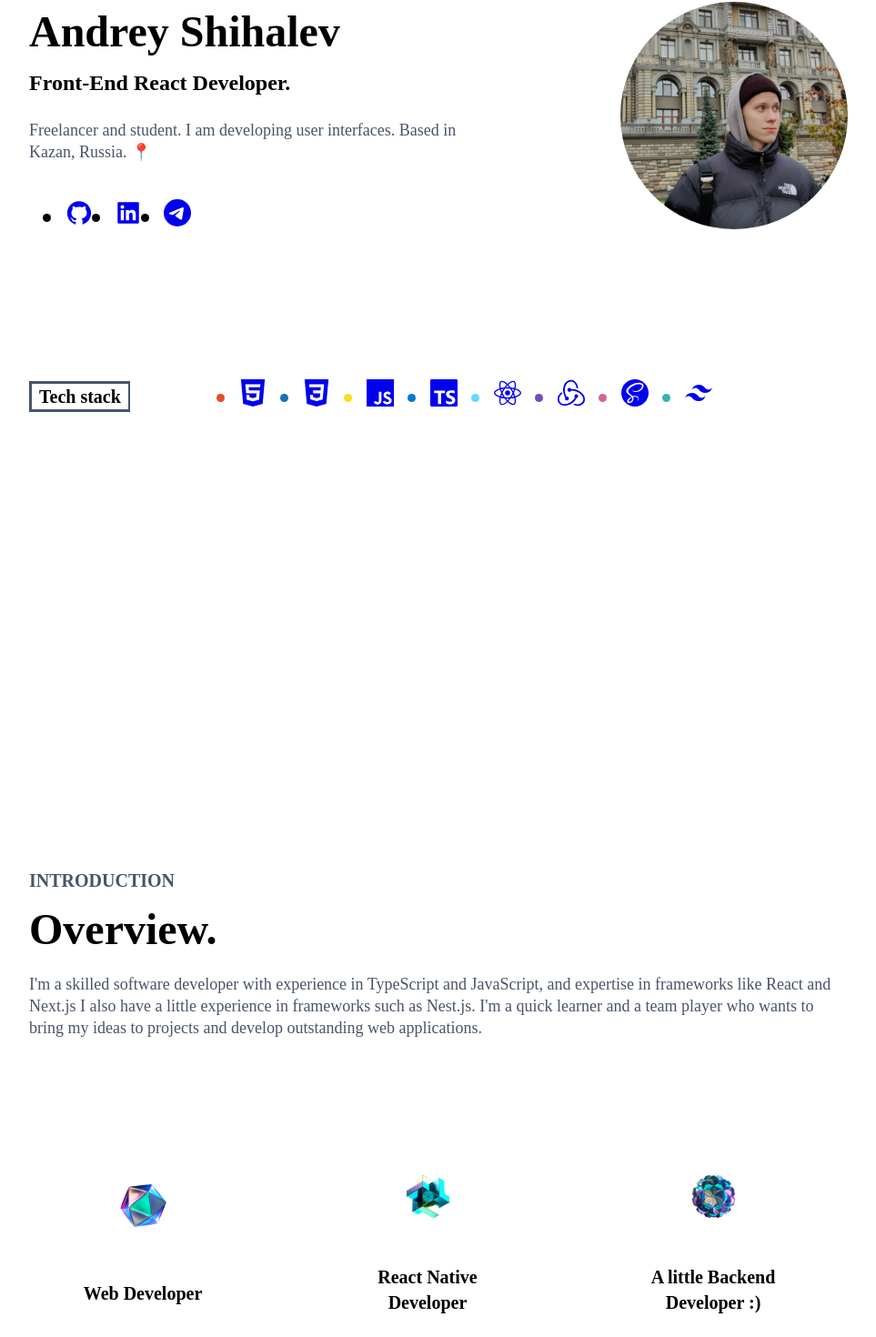
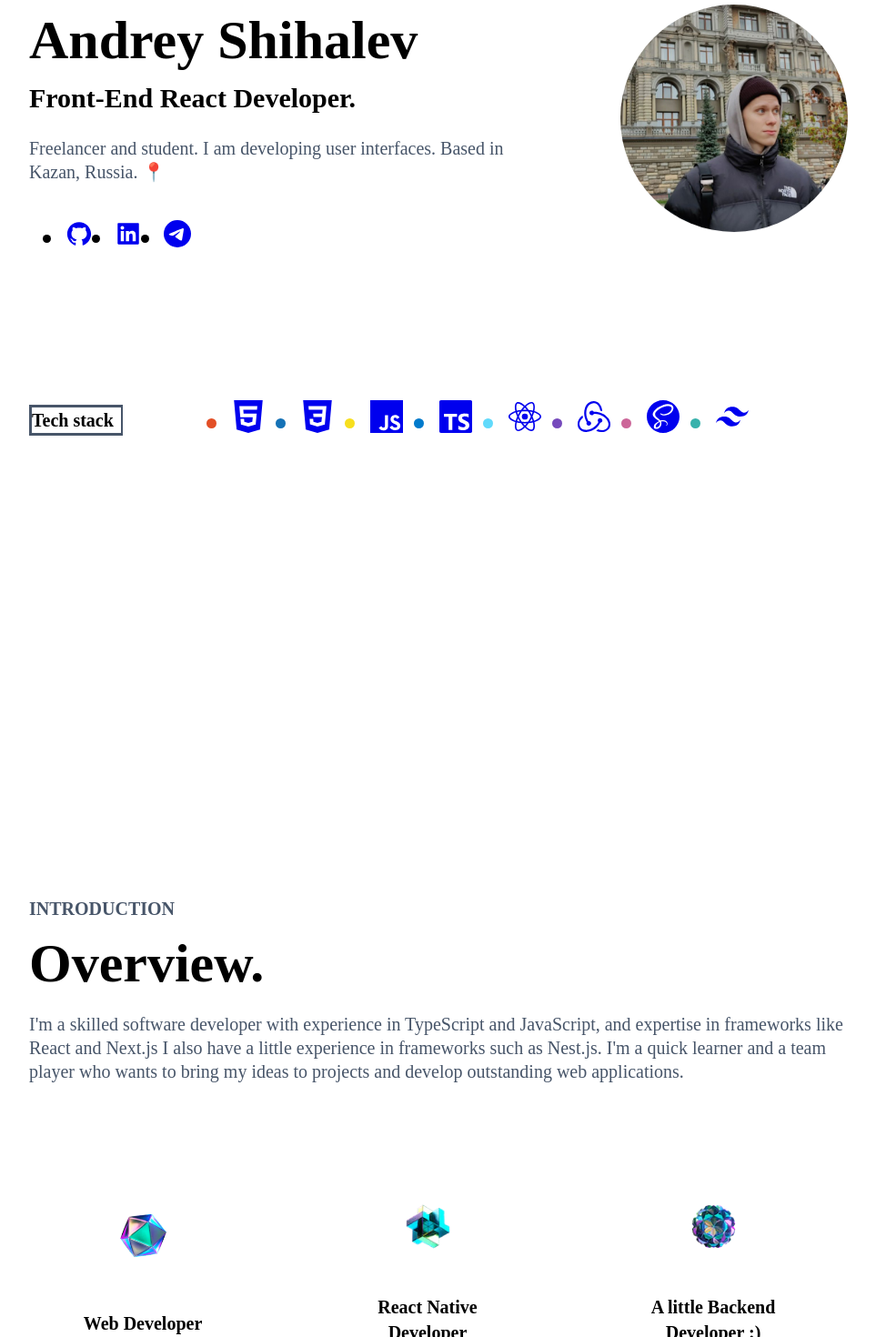
Before and after one commit to aanndrewss/my-bio-app, a Next.js app: page /home/Home in a window 1280 px wide. Shown: the part 263-1733 px from the top of the page at 91% size, without its empty margins (158-1121 px from the left). Built offline with nearby package versions, Linux system fonts and the light colour scheme.

Commit message:
Fixed some styles

```diff
--- a/src/components/about/About.module.scss
+++ b/src/components/about/About.module.scss
@@ -1,11 +1,11 @@
 @import '../../styles/media';
 .wrapper {
-	@apply flex h-screen items-center justify-center py-24;
+	@apply flex h-screen justify-center pt-24;
 	@include media(tablet) {
 		@apply h-auto;
 	}
 	.content {
-		@apply flex w-full flex-col;
+		@apply flex w-full flex-col justify-center;
 		@include media(tablet) {
 			@apply items-center;
 		}
@@ -24,7 +24,7 @@
 			}
 		}
 		.cardList {
-			@apply mt-20 grid grid-cols-3  gap-10;
+			@apply mt-16 grid grid-cols-3  gap-10;
 			@include media(tablet) {
 				@apply mt-10 grid-cols-2 gap-6;
 			}
--- a/src/components/hero/Hero.module.scss
+++ b/src/components/hero/Hero.module.scss
@@ -1,6 +1,6 @@
 @import '../../styles/media';
 .wrapper {
-	@apply flex h-screen justify-center py-24;
+	@apply flex h-screen justify-center py-28;
 	@include media(tablet) {
 		@apply h-auto;
 	}
@@ -50,15 +50,18 @@
 				@apply flex-col gap-8;
 			}
 			.techTitle {
-				@apply border-r-2 border-solid border-secondary px-2;
+				@apply border-r-2 border-solid border-secondary pr-2;
 				@include media(tablet) {
-					@apply border-b-2 border-r-0;
+					@apply border-b-2 border-r-0 pr-0;
 				}
 			}
 			.techList {
 				@apply flex flex-row flex-wrap justify-center gap-10;
+				@include media(mobile) {
+					@apply gap-6;
+				}
 				.techItem {
-					@apply cursor-pointer text-3xl;
+					@apply cursor-pointer text-4xl;
 				}
 			}
 		}
--- a/src/components/layout/header/Header.module.scss
+++ b/src/components/layout/header/Header.module.scss
@@ -9,7 +9,7 @@
 				@apply hidden;
 			}
 			.navItem {
-				@apply cursor-pointer;
+				@apply cursor-pointer text-xl font-semibold;
 			}
 		}
 		.menu {
--- a/src/components/ui/htag/Htag.module.scss
+++ b/src/components/ui/htag/Htag.module.scss
@@ -4,17 +4,27 @@
 }
 
 .h1 {
-	@apply text-5xl font-bold;
+	@apply text-6xl font-bold;
 	@include media(tablet) {
-		@apply text-4xl;
+		@apply text-5xl;
 	}
 	@include media(mobile) {
-		@apply text-3xl;
+		@apply text-4xl;
 	}
 }
 
 .h2 {
-	@apply text-3xl font-bold;
+	@apply text-4xl font-bold;
+	@include media(tablet) {
+		@apply text-3xl;
+	}
+	@include media(mobile) {
+		@apply text-2xl;
+	}
+}
+
+.h3 {
+	@apply text-3xl font-semibold;
 	@include media(tablet) {
 		@apply text-2xl;
 	}
@@ -23,20 +33,10 @@
 	}
 }
 
-.h3 {
-	@apply text-2xl font-semibold;
-	@include media(tablet) {
-		@apply text-xl;
-	}
+.h4 {
+	@apply text-xl font-semibold;
+
 	@include media(mobile) {
 		@apply text-lg;
 	}
 }
-
-.h4 {
-	@apply text-xl font-semibold;
-
-	@include media(mobile) {
-		@apply text-base;
-	}
-}
--- a/src/components/ui/paragraph/Paragraph.module.scss
+++ b/src/components/ui/paragraph/Paragraph.module.scss
@@ -9,8 +9,8 @@
 	}
 }
 .m {
-	@apply text-[18px] leading-[24px];
+	@apply text-[20px] leading-[26px];
 	@include media(tablet) {
-		@apply text-[16px] leading-[20px];
+		@apply text-[18px] leading-[22px];
 	}
 }
```
